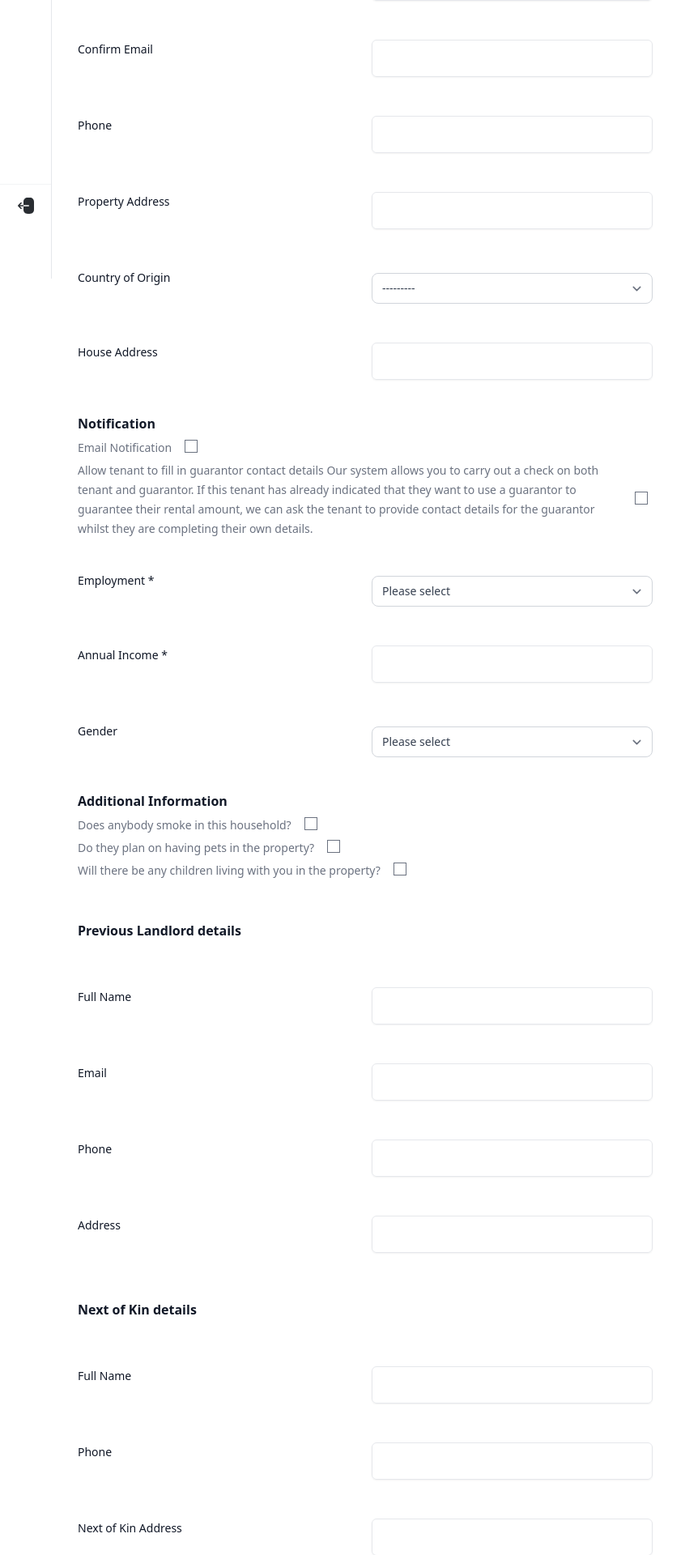
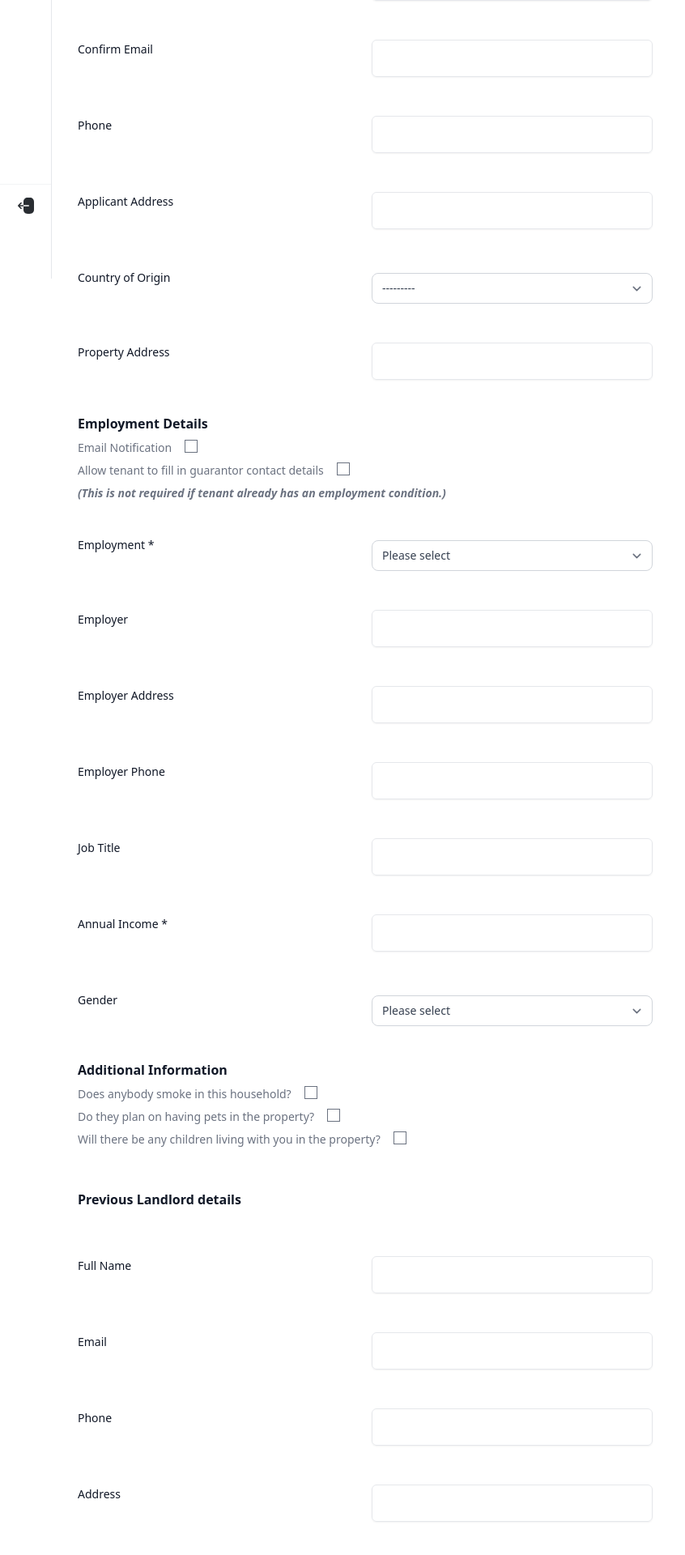
Before and after one commit to Sage2dope/Refxpert, a Django app: page /tenantform/ in a window 1280 px wide. Shown: the part 520-2440 px from the top of the page at 81% size, without its empty margins (0-846 px from the left). Run offline with Django 4.2, Linux system fonts and the light colour scheme; the visitor is signed in with stand-in values (Sample User, id 1); data that the repository does not hold is empty; style sheets or scripts are compiled from the project's sources; some libraries are stand-ins or nearby versions.

Commit message:
tweak changes

```diff
--- a/refxpert/forms.py
+++ b/refxpert/forms.py
@@ -9,15 +9,15 @@ from django.forms.widgets import SelectDateWidget
 
 class CreateUserForm(UserCreationForm):
     email = forms.EmailField(widget=forms.EmailInput(attrs={
-        'class': 'peer h-8 w-full bg-transparent p-0 placeholder-transparent focus:border-transparent focus:outline-none focus:ring-0 sm:text-sm',
+        'class': 'peer h-8 w-full bg-transparent p-0 placeholder-transparent  focus:outline-none focus:ring-0 sm:text-sm',
         'placeholder': 'Email'
     }))
-    lastname = forms.CharField(required=True)
+    last_name = forms.CharField(required=True)
 
 
     class Meta:
         model = User
-        fields = ["username", 'lastname', 'email', 'password1', 'password2']
+        fields = ["username", 'last_name', 'email', 'password1', 'password2']
 
 
 
--- a/refxpert/models.py
+++ b/refxpert/models.py
@@ -140,6 +140,10 @@ class TenantForm(models.Model):
     guarantor_details = models.BooleanField(default=False)
     address = models.CharField(max_length=200, null=True)
     employment = models.CharField(max_length=200, null=True, choices=EMPLOYMENT_CHOICE)
+    employer = models.CharField(max_length=200, null=True, )
+    employer_address = models.CharField(max_length=200, null=True, )
+    employer_phone = models.CharField(max_length=200, null=True, )
+    job_title = models.CharField(max_length=200, null=True, )
     annual_income = models.CharField(max_length=200, null=True, )
     gender = models.CharField(max_length=200, null=True, choices=GENDER_CHOICE,)
     status = models.CharField(max_length=200, null=True, blank=True, choices=STATUS, default='Pending')
--- a/refxpert/templates/refxpert/form/tenantform.html
+++ b/refxpert/templates/refxpert/form/tenantform.html
@@ -136,7 +136,7 @@
          </div>
 
           <div class="px-4 py-6 sm:grid sm:grid-cols-3 sm:gap-4 sm:px-0">
-            <dt class="text-sm font-medium leading-6 text-gray-900">Property Address</dt>
+            <dt class="text-sm font-medium leading-6 text-gray-900">Applicant Address</dt>
               <label for="property_address" class="relative block overflow-hidden rounded-md border border-gray-200 px-3 pt-3 shadow-sm focus-within:border-blue-950 focus-within:ring-1 focus-within:ring-blue-600" >
                   <input
                   type="address"
@@ -174,7 +174,7 @@
 
 
         <div class="px-4 py-6 sm:grid sm:grid-cols-3 sm:gap-4 sm:px-0">
-          <dt class="text-sm font-medium leading-6 text-gray-900">House Address</dt>
+          <dt class="text-sm font-medium leading-6 text-gray-900">Property Address</dt>
             <label for="house_address" class="relative block overflow-hidden rounded-md border border-gray-200 px-3 pt-3 shadow-sm focus-within:border-blue-950 focus-within:ring-1 focus-within:ring-blue-600" >
                 <input
                 type="address"
@@ -193,7 +193,7 @@
          </div>
 
         <div class="px-4 py-4 sm:px-0">
-          <h3 class="text-base font-bold leading-7 text-gray-900">Notification</h3>
+          <h3 class="text-base font-bold leading-7 text-gray-900">Employment Details</h3>
           <div class="flex items-center">
               <p class="mt-1 max-w-2xl text-sm leading-6 text-gray-500">Email Notification</p>
               <input type="checkbox" id="email_tenant" name="email_tenant" class="ml-4">
@@ -201,11 +201,12 @@
           <div class="flex items-center">
               <p class="mt-1 max-w-2xl text-sm leading-6 text-gray-500">
                 Allow tenant to fill in guarantor contact details
-                Our system allows you to carry out a check on both tenant and guarantor.
-                If this tenant has already indicated that they want to use a guarantor to guarantee their rental amount,
-                we can ask the tenant to provide contact details for the guarantor whilst they are completing their own details.</p>
+                </p>
               <input type="checkbox" id="guarantor_fill" name="guarantor_fill" class="ml-4">
           </div>
+          <p class="mt-1 max-w-2xl text-sm font-bold leading-6 text-gray-500 font italic">
+            (This is not required if tenant already has an employment condition.)
+          </p>
         </div>
 
             <div class="px-4 py-6 sm:grid sm:grid-cols-3 sm:gap-4 sm:px-0">
@@ -224,6 +225,87 @@
                       </div>
                   {% endif %}
                 </div>
+
+                <div class="px-4 py-6 sm:grid sm:grid-cols-3 sm:gap-4 sm:px-0">
+                  <dt class="text-sm font-medium leading-6 text-gray-900">Employer</dt>
+                    <label for="Employer" class="relative block overflow-hidden rounded-md border border-gray-200 px-3 pt-3 shadow-sm focus-within:border-blue-950 focus-within:ring-1 focus-within:ring-blue-9500" >
+                        <input
+                        type="text"
+                        name="employer"
+                        value="{{ formz.employer.value|default:'' }}"
+                        id="employer"
+                        placeholder="Employer"
+                        class="peer h-8 w-full border-none bg-transparent p-0 placeholder-transparent focus:border-transparent focus:outline-none focus:ring-0 sm:text-sm"
+                        />
+                           {% if formz.employer.errors %}
+                                <div class="text-red-500 mt-2 text-sm">
+                                    {{ formz.employer.errors }}
+                                </div>
+                            {% endif %}
+                    </label>
+              </div>
+
+
+            <div class="px-4 py-6 sm:grid sm:grid-cols-3 sm:gap-4 sm:px-0">
+              <dt class="text-sm font-medium leading-6 text-gray-900">Employer Address</dt>
+                <label for="employer_address" class="relative block overflow-hidden rounded-md border border-gray-200 px-3 pt-3 shadow-sm focus-within:border-blue-950 focus-within:ring-1 focus-within:ring-blue-9500" >
+                    <input
+                    type="text"
+                    name="employer_address"
+                    value="{{ formz.employer_address.value|default:'' }}"
+                    id="employer_address"
+                    placeholder="Employer"
+                    class="peer h-8 w-full border-none bg-transparent p-0 placeholder-transparent focus:border-transparent focus:outline-none focus:ring-0 sm:text-sm"
+                    />
+                       {% if formz.employer_address.errors %}
+                            <div class="text-red-500 mt-2 text-sm">
+                                {{ formz.employer_address.errors }}
+                            </div>
+                        {% endif %}
+                </label>
+          </div>
+
+
+
+          <div class="px-4 py-6 sm:grid sm:grid-cols-3 sm:gap-4 sm:px-0">
+            <dt required class="text-sm font-medium leading-6 text-gray-900">Employer Phone</dt>
+              <label for="employer_phone" class="relative block overflow-hidden rounded-md border border-gray-200 px-3 pt-3 shadow-sm focus-within:border-blue-950 focus-within:ring-1 focus-within:ring-blue-9500" >
+                  <input
+                  type="Phone"
+                  name="employer_phone"
+                  value="{{ formz.employer_phone.value|default:'' }}"
+                  id="id_employer_phone"
+                  placeholder="Phone Number"
+                  class="peer h-8 w-full border-none bg-transparent p-0 placeholder-transparent focus:border-transparent focus:outline-none focus:ring-0 sm:text-sm"
+                  />
+              </label>
+              {% if formz.employer_phone.errors %}
+                    <div class="text-red-500 mt-2 text-sm">
+                        {{ formz.employer_phone.errors }}
+                    </div>
+                {% endif %}
+            </div>
+
+            <div class="px-4 py-6 sm:grid sm:grid-cols-3 sm:gap-4 sm:px-0">
+              <dt class="text-sm font-medium leading-6 text-gray-900">Job Title</dt>
+                <label for="job_title" class="relative block overflow-hidden rounded-md border border-gray-200 px-3 pt-3 shadow-sm focus-within:border-blue-950 focus-within:ring-1 focus-within:ring-blue-9500" >
+                    <input
+                    type="text"
+                    name="job_title"
+                    value="{{ formz.job_title.value|default:'' }}"
+                    id="job_title"
+                    placeholder="job_title"
+                    class="peer h-8 w-full border-none bg-transparent p-0 placeholder-transparent focus:border-transparent focus:outline-none focus:ring-0 sm:text-sm"
+                    />
+                       {% if formz.job_title.errors %}
+                            <div class="text-red-500 mt-2 text-sm">
+                                {{ formz.job_title.errors }}
+                            </div>
+                        {% endif %}
+                </label>
+          </div>
+
+
 
                 <div required class="px-4 py-6 sm:grid sm:grid-cols-3 sm:gap-4 sm:px-0">
                     <dt class="text-sm font-medium leading-6 text-gray-900">Annual Income *</dt>
--- a/refxpert/views.py
+++ b/refxpert/views.py
@@ -23,7 +23,9 @@ def registerPage(request):
             messages.success(request, 'Account was created for ' + user)
             return redirect('login')
         else:
-            messages.error(request, 'Error')
+            for field, errors in form.errors.items():
+                for error in errors:
+                    messages.error(request, f"{field}: {error}")
     context = {'form': form}
     return render(request, 'refxpert/registration/register.html', context)
 
```
Also changed, not shown: refxpert/templates/refxpert/form/tenantform_view.html (+12 -3 lines), refxpert/templates/refxpert/registration/register.html (+8 -8 lines), refxpert/migrations/0015_tenantform_employer_tenantform_employer_address_and_more.py (added).
